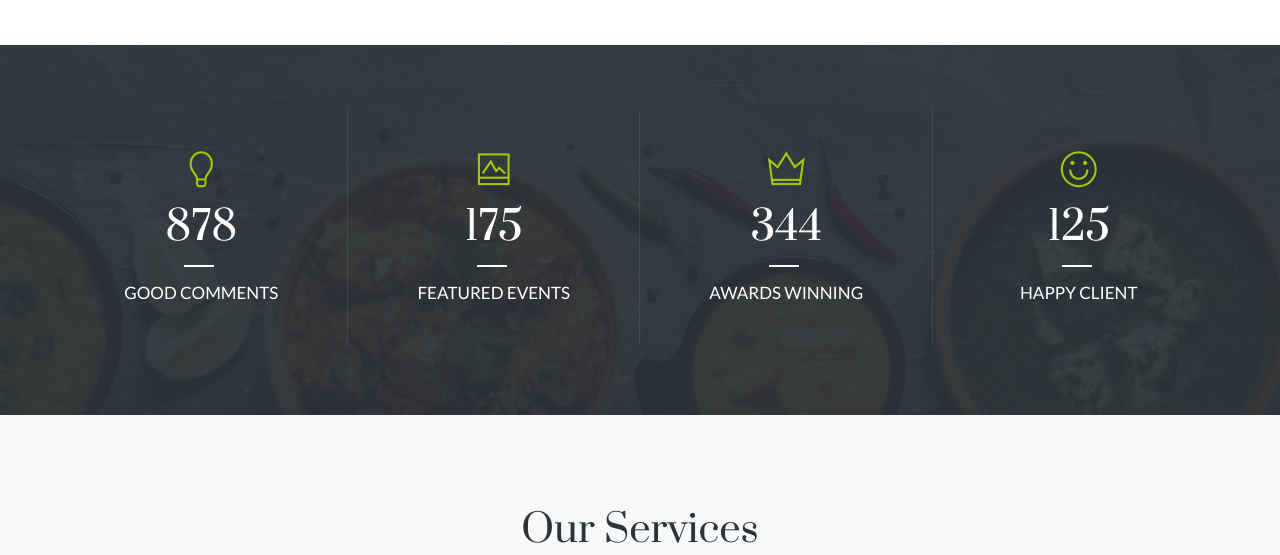
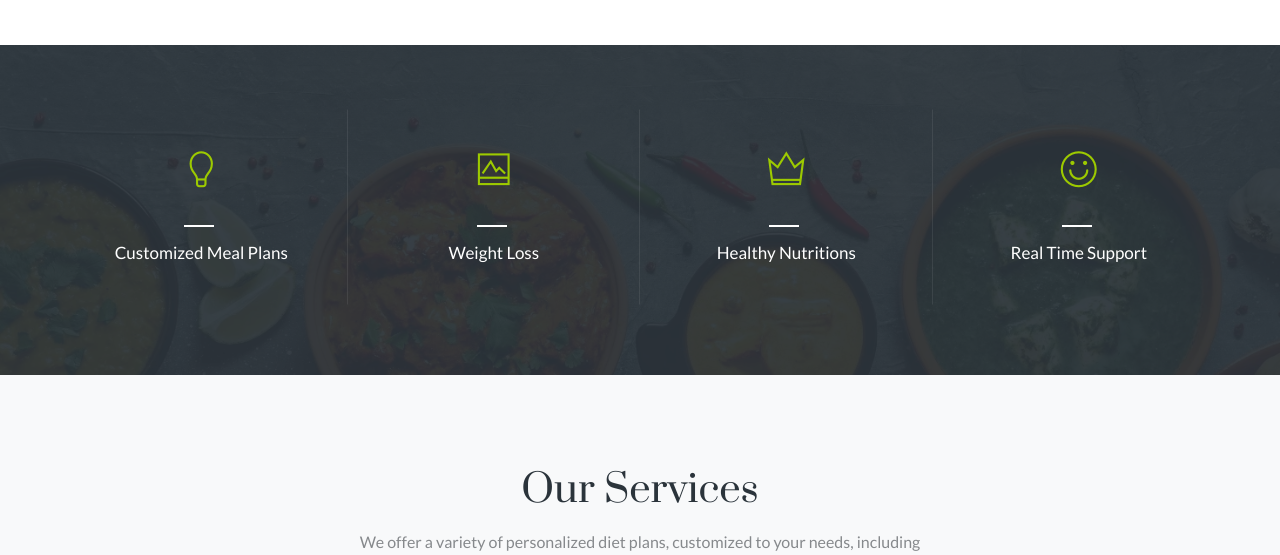
Before and after one commit to PrathyushaJetti/nutrihelp, a PHP site: page /nutrihelp/about.php in a window 1280 px wide. Shown: the part 1147-1702 px from the top of the page. Run offline with PHP 8.4, Linux system fonts and the light colour scheme; some libraries are stand-ins or nearby versions.

Commit message:
files updated

```diff
--- a/about.php
+++ b/about.php
@@ -79,7 +79,7 @@ include('includes/header.php')
                         <div class="ttm-fid inside ttm-fid-view-topicon">
                             <div class="ttm-fid-icon-wrapper"><i class="ti ti-light-bulb ttm-textcolor-skincolor"></i></div>
                             <div class="ttm-fid-contents ttm-textcolor-white">
-                                <h4><span   data-appear-animation = "animateDigits"
+                                <!-- <h4><span   data-appear-animation = "animateDigits"
                                             data-from             = "0"
                                             data-to               = "878"
                                             data-interval         = "10"
@@ -89,8 +89,8 @@ include('includes/header.php')
                                             data-after-style      = "sub"
                                         >878
                                     </span>
-                                </h4>
-                                <h3 class="ttm-fid-title"><span>GOOD COMMENTS<br></span></h3>
+                                </h4> -->
+                                <h3 class="ttm-fid-title"><span>Customized Meal Plans<br></span></h3>
                             </div><!-- ttm-fid-contents end -->
                         </div>
                     </div>
@@ -98,7 +98,7 @@ include('includes/header.php')
                         <div class="ttm-fid inside ttm-fid-view-topicon">
                             <div class="ttm-fid-icon-wrapper"><i class="ti ti-image ttm-textcolor-skincolor"></i></div>
                             <div class="ttm-fid-contents ttm-textcolor-white">
-                                <h4><span   data-appear-animation = "animateDigits"
+                                <!-- <h4><span   data-appear-animation = "animateDigits"
                                             data-from             = "0"
                                             data-to               = "175"
                                             data-interval         = "10"
@@ -108,8 +108,8 @@ include('includes/header.php')
                                             data-after-style      = "sub"
                                         >175
                                     </span>
-                                </h4>
-                                <h3 class="ttm-fid-title"><span>FEATURED EVENTS<br></span></h3>
+                                </h4> -->
+                                <h3 class="ttm-fid-title"><span>Weight Loss<br></span></h3>
                             </div><!-- ttm-fid-contents end -->
                         </div>
                     </div>
@@ -117,7 +117,7 @@ include('includes/header.php')
                         <div class="ttm-fid inside ttm-fid-view-topicon">
                             <div class="ttm-fid-icon-wrapper"><i class="ti ti-crown ttm-textcolor-skincolor"></i></div>
                             <div class="ttm-fid-contents ttm-textcolor-white">
-                                <h4><span   data-appear-animation = "animateDigits"
+                                <!-- <h4><span   data-appear-animation = "animateDigits"
                                             data-from             = "0"
                                             data-to               = "344"
                                             data-interval         = "10"
@@ -127,8 +127,8 @@ include('includes/header.php')
                                             data-after-style      = "sub"
                                         >344
                                     </span>
-                                </h4>
-                                <h3 class="ttm-fid-title"><span>AWARDS WINNING<br></span></h3>
+                                </h4> -->
+                                <h3 class="ttm-fid-title"><span>Healthy Nutritions<br></span></h3>
                             </div><!-- ttm-fid-contents end -->
                         </div>
                     </div>
@@ -136,7 +136,7 @@ include('includes/header.php')
                         <div class="ttm-fid inside ttm-fid-view-topicon">
                             <div class="ttm-fid-icon-wrapper"><i class="ti ti-face-smile ttm-textcolor-skincolor"></i></div>
                             <div class="ttm-fid-contents ttm-textcolor-white">
-                                <h4><span   data-appear-animation = "animateDigits"
+                                <!-- <h4><span   data-appear-animation = "animateDigits"
                                             data-from             = "0"
                                             data-to               = "125"
                                             data-interval         = "10"
@@ -146,8 +146,8 @@ include('includes/header.php')
                                             data-after-style      = "sub"
                                         >125
                                     </span>
-                                </h4>
-                                <h3 class="ttm-fid-title"><span>HAPPY CLIENT<br></span></h3>
+                                </h4> -->
+                                <h3 class="ttm-fid-title"><span>Real Time Support<br></span></h3>
                             </div><!-- ttm-fid-contents end -->
                         </div>
                     </div>
--- a/includes/header.php
+++ b/includes/header.php
@@ -1,5 +1,5 @@
 <?php
-define('ROOT_PATH', 'http://localhost/nutrition-master/');
+define('ROOT_PATH', 'http://localhost/nutrihelp/');
 ?>
 
 <!DOCTYPE html>
--- a/index.php
+++ b/index.php
@@ -908,17 +908,17 @@ include('includes/header.php')
                                             <h4 class="ttm-fid-inner">
                                                 <span   data-appear-animation = "animateDigits"
                                                 data-from             = "0"
-                                                data-to               = "820"
+                                                data-to               = "40"
                                                 data-interval         = "20"
                                                 data-before           = ""
                                                 data-before-style     = "sup"
                                                 data-after            = ""
                                                 data-after-style      = "sub"
-                                            >820</span>
+                                            >40</span>
                                             </h4>
                                         </div>
                                         <div class="ttm-fid-contents text-left">
-                                            <h3 class="ttm-fid-title">Awards &amp; Features</h3>
+                                            <h3 class="ttm-fid-title">Our &amp; Services</h3>
                                         </div>
                                     </div><!-- ttm-fid end-->
                                 </div>
```
Also changed, not shown: Version/index.html (deleted, +0 -15 lines), youtu.be/index.html (deleted, +0 -15 lines).
